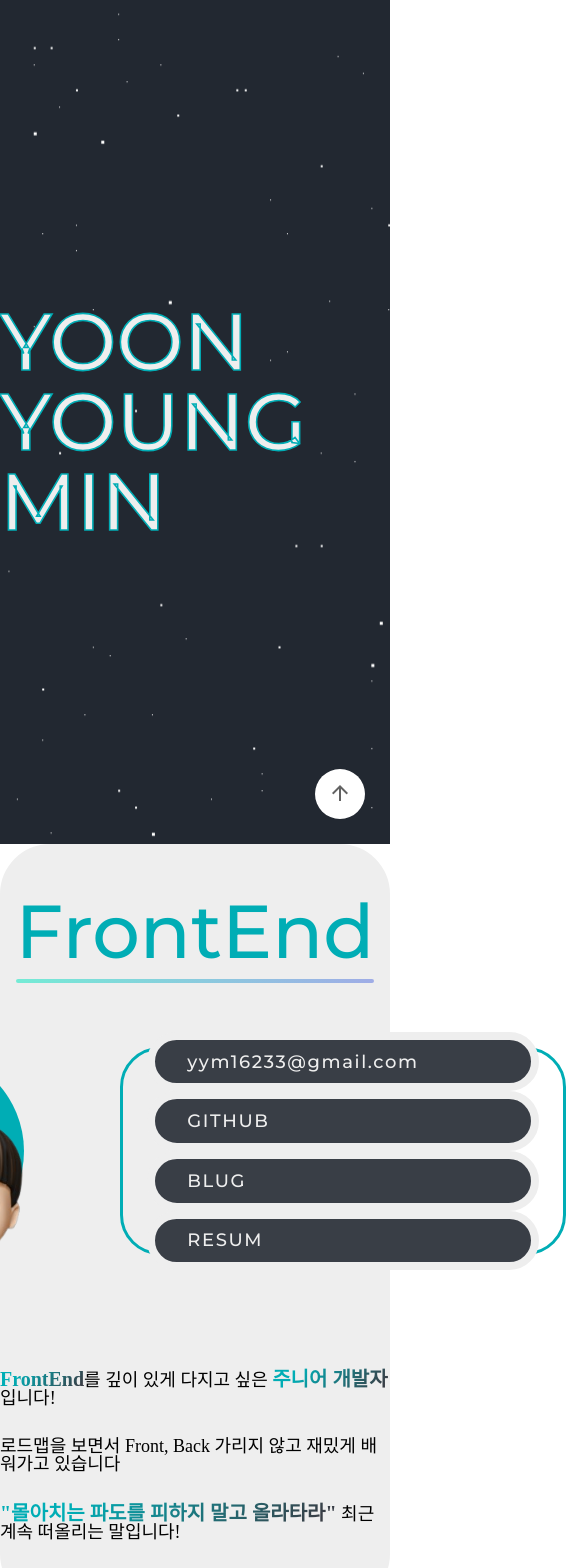
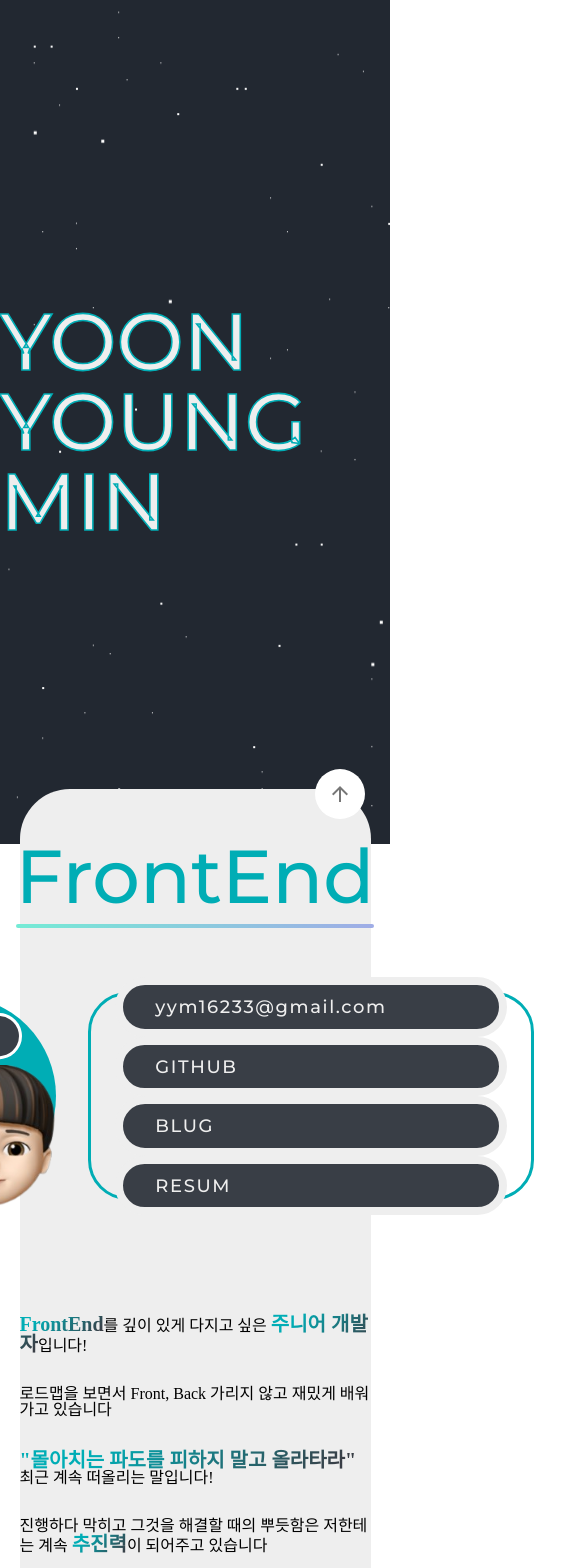
Before and after one commit to yym1623/YoonYoungMin, a Vue app: page / in a window 390 px wide. Shown: the top 1568 px of the page, 566 px wide, since content can reach past the window. Built offline with nearby package versions, Linux system fonts and the light colour scheme.

Commit message:
portfolio update

```diff
--- a/src/components/Career.vue
+++ b/src/components/Career.vue
@@ -10,7 +10,7 @@
         <div class="n__line ft"></div>
         <div class="n__line sc"></div>
         <div class="__MyCarrer_1">
-          <div class="__title"><span>LemonIT</span>(2023.08 ~ now)</div>
+          <div class="__title"><span>LemonIT</span>(2023.08 ~ 2024.08)</div>
           <div class="__about">SW 개발 (주임)</div>
         </div>
         <div class="__MyCarrer_2">
@@ -100,9 +100,9 @@
     }
   }
 }
-@media screen and (max-width:1024px) {
+@media screen and (max-width:1124px) {
   .__Container {
-    padding-top: 15rem;
+    margin-top: 12rem;
   }
 }
 </style>
--- a/src/components/Profile.vue
+++ b/src/components/Profile.vue
@@ -39,7 +39,7 @@ function location(href) {
           <div class="__TextBox">
             <div class="Texts __gmail">yym16233@gmail.com</div>
             <div class="Texts __git" @click="location('https://github.com/yym1623')">GITHUB</div>
-            <div class="Texts __blug" @click="alerts()">BLUG</div>
+            <div class="Texts __blug" @click="location('https://young-min.netlify.app/')">BLUG</div>
             <div class="Texts __RESUME" @click="location('https://www.figma.com/file/03Le7GFj5cEVf3UOxmQcRE/%EC%9C%A4%EC%98%81%EB%AF%BC-%EC%9D%B4%EB%A0%A5%EC%84%9C?type=design&node-id=0%3A1&mode=design&t=0t8WvqDlul2v9ILp-1')">RESUM</div>
           </div>
         </div>
@@ -206,10 +206,24 @@ function location(href) {
     }
   }
 }
-@media screen and (max-width:1024px) {
+@media screen and (max-width:1124px) {
   .__Container {
     .Profile__Container {
-      width: 100%;
+      width: 90%;
+      height: auto;
+      .Des {
+        .__Des {
+          .__Texts {
+            font-size: 16px;
+            margin-bottom: 2rem;
+          }
+        }
+      }
+      .About {
+        .TextBox {
+          margin-left: 2rem;
+        }
+      }
     }
   }
 }
--- a/src/components/Project.vue
+++ b/src/components/Project.vue
@@ -336,7 +336,7 @@ function location(href) {
     }
   }
 }
-@media screen and (max-width:1024px) {
+@media screen and (max-width:1124px) {
   .__Container {
     .Project__Container {
       .__ContentBox {
--- a/src/components/Skile.vue
+++ b/src/components/Skile.vue
@@ -170,11 +170,14 @@ function scroll() {
     }
   }
 }
-@media screen and (max-width: 1024px) {
+@media screen and (max-width: 1124px) {
   .__Container {
     .Skile__Container {
       .Skiles {
         display: block;
+        .__Skiles  {
+          margin-top: 4rem;
+        }
       }
       .Skile__Item {
         display: none;
```
